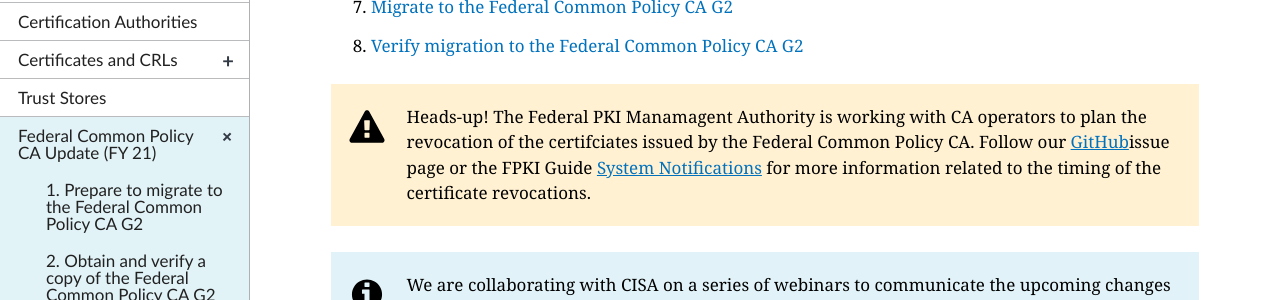
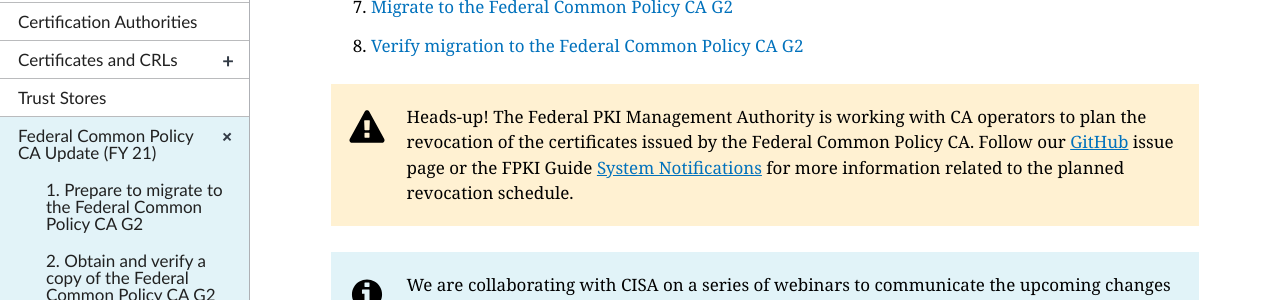
Before and after one commit to GSA/fpki-guides, a Jekyll site: the page built from _common/00_index.md, in a window 1280 px wide and 900 px high, scrolled down 894 px. Shown: the part 155-455 px from the top of the window. Built offline with Jekyll 4.4.1, drawn with Linux system fonts in a browser that asks for light colours; nearby versions of some CDN libraries; some of the changed lines change nothing that is shown.

Commit message:
Update 00_index.md

```diff
--- a/_common/00_index.md
+++ b/_common/00_index.md
@@ -35,7 +35,7 @@ This change affects *all federal agencies* and the following services:
    <li value="8"><a href="https://fpki.idmanagement.gov/common/verify-migration/">Verify migration to the Federal Common Policy CA G2</a></li>
 </ol>
 
-{% include alert-warning.html content="Heads-up! The Federal PKI Manamagent Authority is working with CA operators to plan the revocation of the certifciates issued by the Federal Common Policy CA.  Follow our <a href=\"https://github.com/GSA/fpki-guides/issues/841\" target=\"_blank\">GitHub</a>issue page or the FPKI Guide <a href=\"https://fpki.idmanagement.gov/notifications/#notifications\" target=\"_blank\">System Notifications</a> for more information related to the timing of the certificate revocations." %}
+{% include alert-warning.html content="Heads-up! The Federal PKI Management Authority is working with CA operators to plan the revocation of the certificates issued by the Federal Common Policy CA.  Follow our <a href=\"https://github.com/GSA/fpki-guides/issues/841\" target=\"_blank\">GitHub</a> issue page or the FPKI Guide <a href=\"https://fpki.idmanagement.gov/notifications/#notifications\" target=\"_blank\">System Notifications</a> for more information related to the planned revocation schedule." %}
 
 {% include alert-info.html content="We are collaborating with CISA on a series of webinars to communicate the upcoming changes and answer your questions.  Email fpkirootupdate@gsa.gov to be notified of our next webinar." %}
 
```
